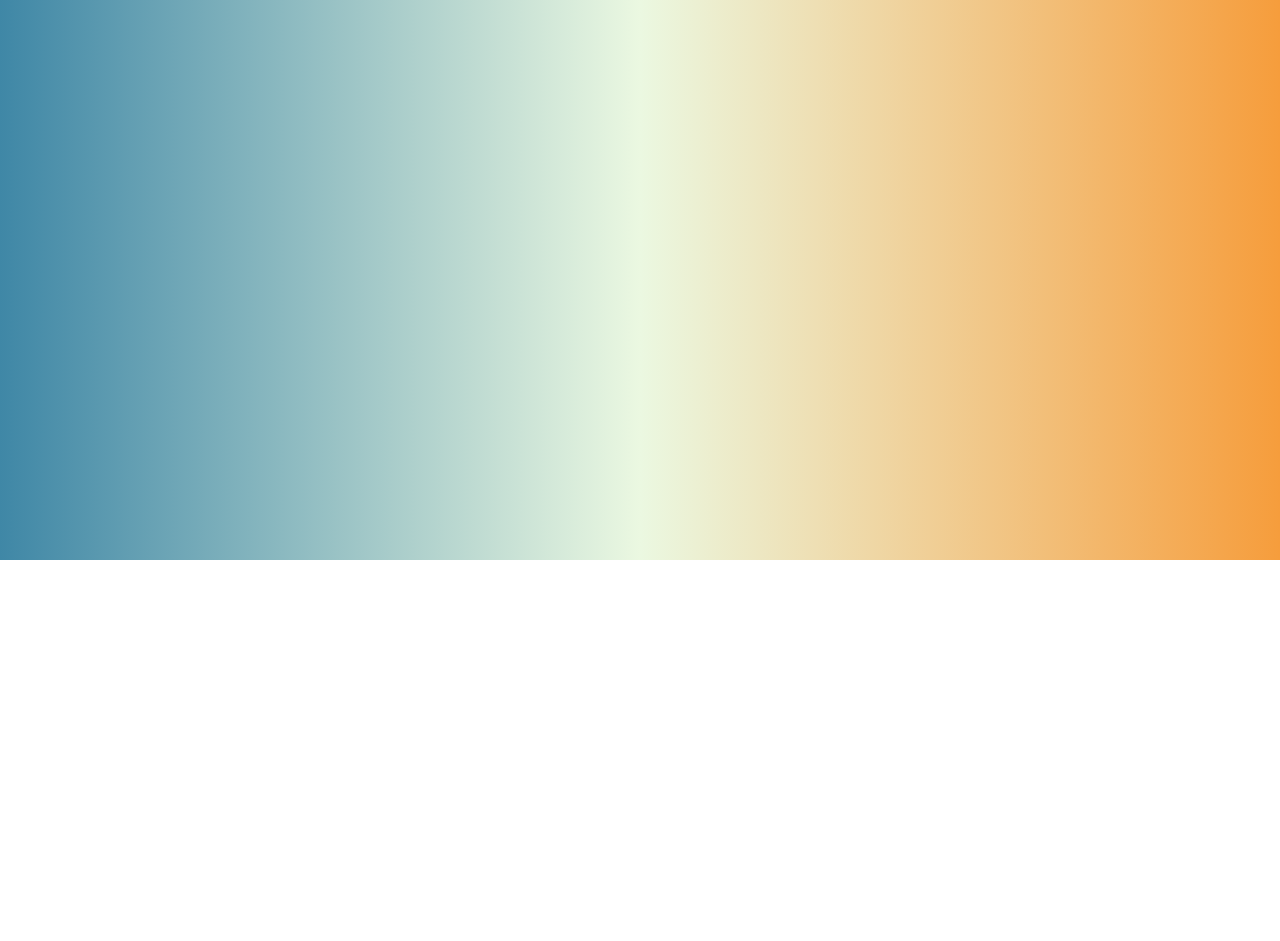
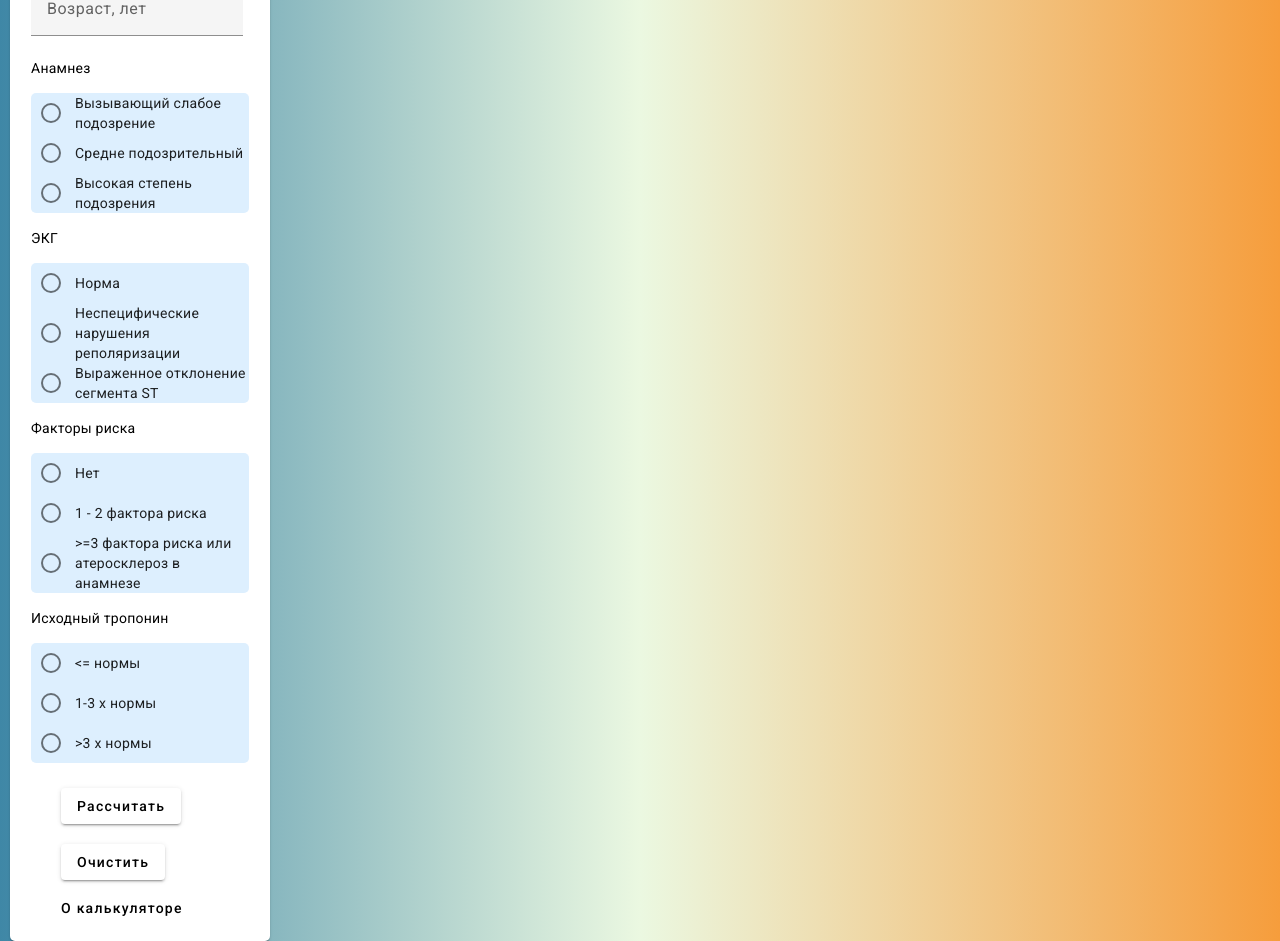
Before and after one commit to V3ss3l/med-calc-front, an Angular app: page /heart in a window 1280 px wide. Shown: the part 240-1181 px from the top of the page. Before the commit the page ends 800 px from the top, so only its background shows below. Built offline with nearby package versions, Linux system fonts and the light colour scheme.

Commit message:
HEART calculator is Ready!

```diff
--- a/src/app/app.module.ts
+++ b/src/app/app.module.ts
@@ -21,6 +21,7 @@ import {MatSelectModule} from "@angular/material/select";
 import { HttpClientModule } from '@angular/common/http';
 import {CalcService} from "./calc.service";
 import {MatSnackBarModule} from "@angular/material/snack-bar";
+import {MatRadioModule} from "@angular/material/radio";
 
 @NgModule({
   declarations: [
@@ -46,7 +47,8 @@ import {MatSnackBarModule} from "@angular/material/snack-bar";
     MatSelectModule,
     ReactiveFormsModule,
     HttpClientModule,
-    MatSnackBarModule
+    MatSnackBarModule,
+    MatRadioModule
   ],
   providers: [CalcService],
   bootstrap: [AppComponent]
--- a/src/app/calc.service.ts
+++ b/src/app/calc.service.ts
@@ -45,8 +45,9 @@ export class CalcService {
   }
 
   configNoun(result: number): string{
+    if(result === 1) return 'балл';
     if(result === 0 || result >= 5) return 'баллов';
-    else if(result > 0 && result < 5) return 'балла';
-    else return '';
+    if(result > 0 && result < 5) return 'балла';
+    return '';
   }
 }
--- a/src/app/heart-calc/heart-calc.component.css
+++ b/src/app/heart-calc/heart-calc.component.css
@@ -0,0 +1,40 @@
+.example-radio-group {
+  display: flex;
+  flex-direction: column;
+  margin: 15px 0;
+  align-items: flex-start;
+  background: rgba(120, 191, 250,0.25);
+  border-radius: 5px;
+}
+
+.result-container {
+  width: 200px;
+  margin-left: 300px;
+  margin-top: 10px;
+  padding-left: 5px;
+  position: center;
+  background: rgba(0,0,0,0.25);
+  border-radius: 5px;
+  -webkit-backdrop-filter: blur(20px);
+  backdrop-filter: blur(20px);
+}
+
+.calc-form {
+  padding: 5px;
+  margin-left: 10px;
+  margin-top: 10px;
+  width: 260px;
+  height: auto;
+  border-radius: 5px;
+  align-content: center;
+  position: absolute;
+  /*background: rgba(0,0,0,0.25);
+  -webkit-backdrop-filter: blur(5px);
+  backdrop-filter: blur(5px);*/
+}
+
+.form-button {
+  margin-top: 10px;
+  margin-left: 30px;
+  margin-bottom: 10px;
+}
--- a/src/app/heart-calc/heart-calc.component.html
+++ b/src/app/heart-calc/heart-calc.component.html
@@ -1 +1,49 @@
-<p>heart-calc works!</p>
+<mat-card class="calc-form">
+  <mat-card-title>Критерий HEART <img src="assets/heart.png"></mat-card-title>
+  <mat-card-content>
+    <form [formGroup]="heartCalcForm" (ngSubmit)="submit()">
+      <mat-form-field>
+        <mat-label>Возраст, лет</mat-label>
+        <input matInput placeholder="27" type="number" min="21" max="100" formControlName="age">
+      </mat-form-field>
+        <mat-label>Анамнез</mat-label>
+        <mat-radio-group class="example-radio-group" formControlName="anamnez">
+          <mat-radio-button *ngFor="let option of anamnezOptions" [value]="anamnezOptions.indexOf(option)">
+            {{option}}
+          </mat-radio-button>
+        </mat-radio-group>
+        <mat-label>ЭКГ</mat-label>
+        <mat-radio-group class="example-radio-group" formControlName="ecg">
+          <mat-radio-button *ngFor="let option of ecgOptions" [value]="ecgOptions.indexOf(option)">
+            {{option}}
+          </mat-radio-button>
+        </mat-radio-group>
+        <mat-label>Факторы риска</mat-label>
+        <mat-radio-group class="example-radio-group" formControlName="risk">
+          <mat-radio-button *ngFor="let option of riskOptions" [value]="riskOptions.indexOf(option)">
+            {{option}}
+          </mat-radio-button>
+        </mat-radio-group>
+        <mat-label>Исходный тропонин</mat-label>
+        <mat-radio-group class="example-radio-group" formControlName="troponin">
+          <mat-radio-button *ngFor="let option of troponinOptions" [value]="troponinOptions.indexOf(option)">
+            {{option}}
+          </mat-radio-button>
+        </mat-radio-group>
+      <button mat-raised-button class="form-button" type="submit">Рассчитать</button>
+    </form>
+    <button mat-raised-button class="form-button" (click)="clear()">Очистить</button>
+  </mat-card-content>
+  <mat-card-footer>
+    <button mat-flat-button class="form-button" (click)="buttonClickGetInfo()">О калькуляторе</button>
+  </mat-card-footer>
+</mat-card>
+
+<span class="example-spacer"></span>
+
+<div *ngIf="calcResult!==undefined" class="result-container">
+  <h1>Результат вычисления</h1>
+  <h1><b>{{calcResult.result}} {{resultNoun}}</b></h1>
+  <h2>{{calcResult.info}}</h2>
+  <h2 *ngIf="calcResult.addInfo != null">{{calcResult.addInfo}}</h2>
+</div>
--- a/src/app/heart-calc/heart-calc.component.ts
+++ b/src/app/heart-calc/heart-calc.component.ts
@@ -1,4 +1,11 @@
 import { Component } from '@angular/core';
+import {ResultEntity} from "../models/result.entity";
+import {InfoEntity} from "../models/info.entity";
+import {FormBuilder, FormControl, FormGroup} from "@angular/forms";
+import {CalcService} from "../calc.service";
+import {MatSnackBar} from "@angular/material/snack-bar";
+import {ChildPhewParams} from "../models/child-phew.params";
+import {HeartParams} from "../models/heart.params";
 
 @Component({
   selector: 'app-heart-calc',
@@ -6,5 +13,81 @@ import { Component } from '@angular/core';
   styleUrls: ['./heart-calc.component.css']
 })
 export class HeartCalcComponent {
+  anamnezOptions: string[];
+  ecgOptions: string[];
+  riskOptions: string[];
+  troponinOptions: string[];
+  resultNoun!: string;
+  calcResult?: ResultEntity;
+  infoResult!: InfoEntity;
+  heartCalcForm!: FormGroup;
 
+  constructor(private _service: CalcService, private _formBuilder: FormBuilder, private _snackBar: MatSnackBar) {
+    this.anamnezOptions = ['Вызывающий слабое подозрение', 'Средне подозрительный', 'Высокая степень подозрения'];
+    this.ecgOptions = ['Норма', 'Неспецифические нарушения реполяризации', 'Выраженное отклонение сегмента ST'];
+    this.riskOptions = ['Нет', '1 - 2 фактора риска', '>=3 фактора риска или атеросклероз в анамнезе'];
+    this.troponinOptions = ['<= нормы', '1-3 х нормы', '>3 х нормы'];
+  }
+
+  ngOnInit(){
+    this.heartCalcForm = this._formBuilder.group({
+      "age": new FormControl(),
+      "anamnez": new FormControl(),
+      "ecg": new FormControl(),
+      "risk": new FormControl(),
+      "troponin": new FormControl()
+    });
+  }
+
+  submit(){
+    console.log(this.heartCalcForm.value);
+    this.calculateScore();
+  }
+
+  buttonClickGetInfo(){
+    this.getHeartInfo();
+  }
+
+  clear(){
+    this.heartCalcForm.reset();
+    this.calcResult = undefined;
+  }
+
+  calculateScore(){
+    let params: HeartParams = new HeartParams();
+    params.age = this.heartCalcForm.value['age'];
+    params.anamnez = this.heartCalcForm.value['anamnez'];
+    params.ecg = this.heartCalcForm.value['ecg'];
+    params.riskFactor = this.heartCalcForm.value['risk'];
+    params.troponin = this.heartCalcForm.value['troponin'];
+    console.log(params);
+    this._service.calculateHeart(params).subscribe(result => {
+      console.log(result);
+      if(result === null){
+        this.openSnackBar("Проверьте правильность введенных данных", "ОК");
+        return;
+      }
+      this.calcResult = new ResultEntity();
+      this.calcResult.result = result.result;
+      console.log(this.calcResult.result);
+      this.calcResult.info = result.info;
+      console.log(this.calcResult.info);
+      this.calcResult.addInfo = result.addInfo;
+      console.log(this.calcResult.addInfo);
+      this.resultNoun = this._service.configNoun(this.calcResult.result);
+    });
+    console.log(this.calcResult);
+  }
+
+  getHeartInfo(){
+    this._service.getHeartInfo().subscribe(result => {
+      this.infoResult = new InfoEntity();
+      this.infoResult.info = result.info;
+      this.openSnackBar(this.infoResult.info, 'OK');
+    });
+  }
+
+  openSnackBar(message: string, action: string) {
+    this._snackBar.open(message, action);
+  }
 }
```
